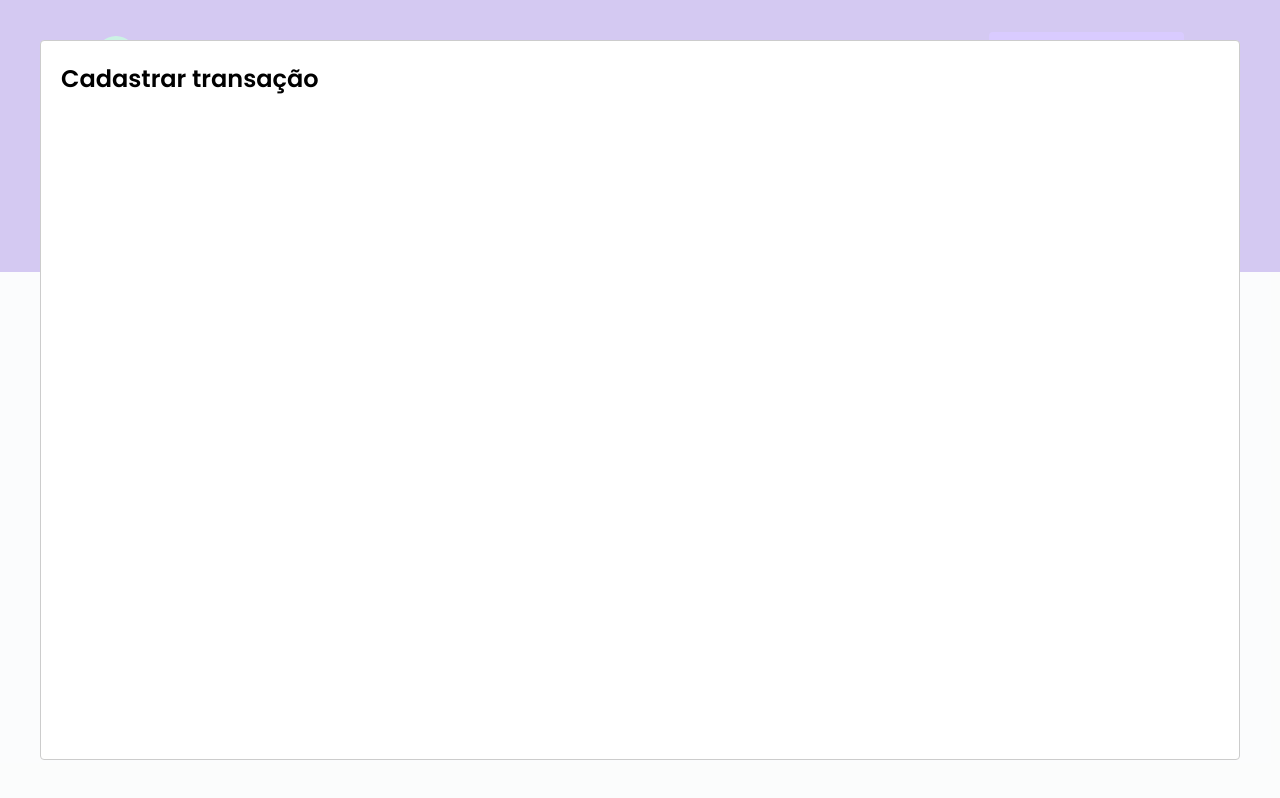
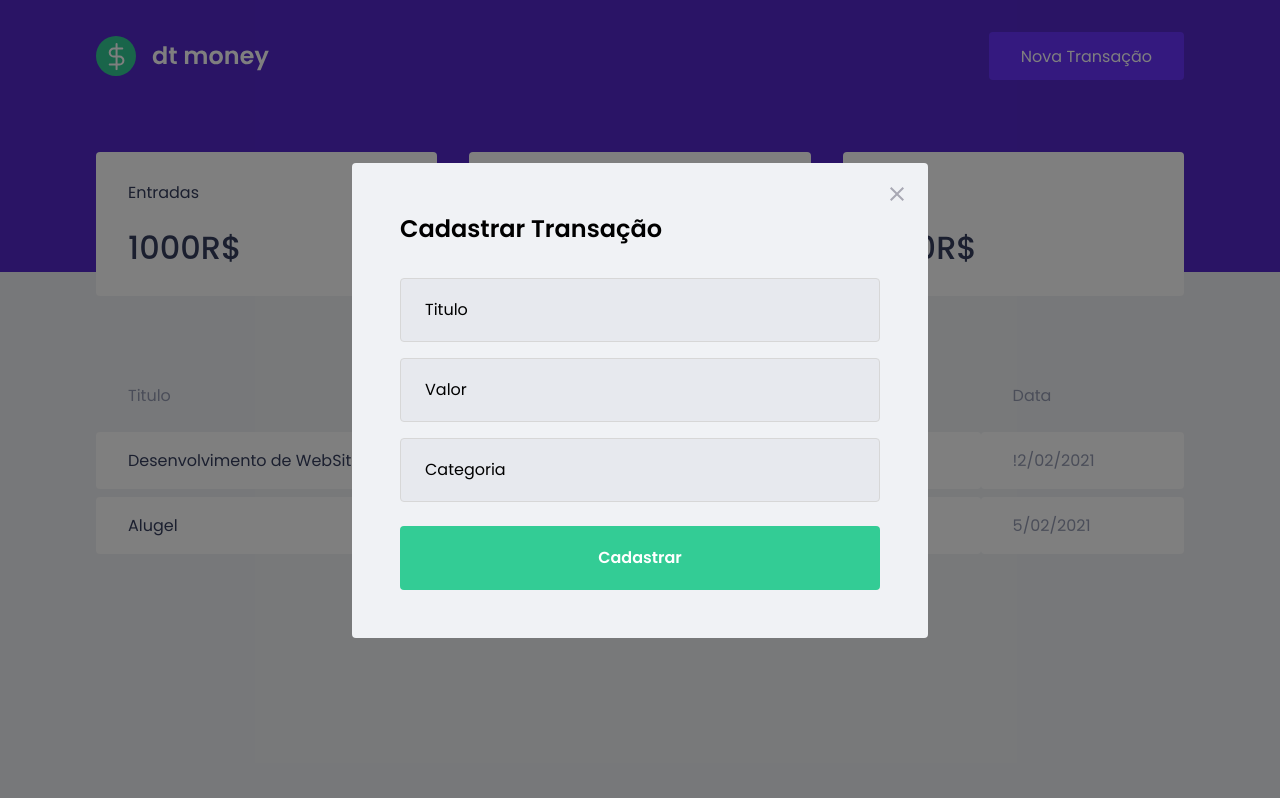
Before and after one commit to FabyoSK/dt-money, a React (Create React App) app: page / in a window 1280 px wide. Both pictures are taken after a click on the button "Nova Transação". Built offline with nearby package versions, Linux system fonts and the light colour scheme; what miragejs would draw is missing.

Commit message:
Feat: add form to model comp

```diff
--- a/src/App.tsx
+++ b/src/App.tsx
@@ -1,8 +1,8 @@
 import { useState } from "react";
-import Modal from "react-modal";
 
 import { Dashboard } from "./components/Dashboard";
 import { Header } from "./components/Header";
+import { NewTransactionModal } from "./components/NewTransctionModal";
 import { GlobalStyle } from "./styles/GlobalStyle";
 
 export function App() {
@@ -22,15 +22,12 @@
     <>
       <Header onOpenNewTransactionModal={handleOpenNewTransactionModal} />
 
-      <Modal
+      <Dashboard />
+
+      <NewTransactionModal
         isOpen={isNewTransactionModalOpen}
         onRequestClose={handleCloseNewTransactionModal}
-      >
-        <h2>Cadastrar transação</h2>
-      </Modal>
-
-      <Dashboard />
-
+      />
       <GlobalStyle />
     </>
   );
--- /dev/null
+++ b/src/components/NewTransctionModal/index.tsx
@@ -0,0 +1,43 @@
+import Modal from "react-modal";
+import { Container } from "./style";
+
+import closeImg from "../../assets/close.svg";
+import incomeImg from "../../assets/income.svg";
+import outcomeImg from "../../assets/outcome.svg";
+
+interface NewTransactionModelProps {
+  isOpen: boolean;
+  onRequestClose: () => void;
+}
+Modal.setAppElement("#root");
+
+export function NewTransactionModal({
+  isOpen,
+  onRequestClose,
+}: NewTransactionModelProps) {
+  return (
+    <>
+      <Modal
+        isOpen={isOpen}
+        onRequestClose={onRequestClose}
+        overlayClassName="react-modal-overlay"
+        className="react-modal-content"
+      >
+        <button
+          type="button"
+          onClick={onRequestClose}
+          className="react-modal-close"
+        >
+          <img src={closeImg} alt="Fechar modal" />
+        </button>
+        <Container>
+          <h2>Cadastrar Transação</h2>
+          <input placeholder="Titulo" />
+          <input type="number" placeholder="Valor" />
+          <input placeholder="Categoria" />
+          <button type="submit">Cadastrar</button>
+        </Container>
+      </Modal>
+    </>
+  );
+}
--- /dev/null
+++ b/src/components/NewTransctionModal/style.ts
@@ -0,0 +1,41 @@
+import styled from "styled-components";
+
+export const Container = styled.form`
+  h2 {
+    color: var(--title);
+    font-size: 1.5rem;
+    margin-bottom: 2rem;
+  }
+  input {
+    width: 100%;
+    padding: 0 1.5rem;
+    height: 4rem;
+    border-radius: 0.25rem;
+    border: 1px solid #d7d7d7;
+    background: #e7e9ee;
+    font-weight: 400;
+    font-size: 1rem;
+    &::placeholder {
+      color: var(--text);
+    }
+    & + input {
+      margin-top: 1rem;
+    }
+  }
+  button[type="submit"] {
+    width: 100%;
+    padding: 0 1.5rem;
+    height: 4rem;
+    background: var(--green);
+    color: #ffffff;
+    border-radius: 0.25rem;
+    border: 0;
+    font-size: 1rem;
+    margin-top: 1.5rem;
+    font-weight: 600;
+    transition: filter 0.2s ease;
+    &:hover {
+      filter: brightness(0.9);
+    }
+  }
+`;
--- a/src/styles/GlobalStyle.ts
+++ b/src/styles/GlobalStyle.ts
@@ -47,4 +47,33 @@
     opacity: 0.5;
     cursor: not-allowed;
   }
+  .react-modal-overlay {
+    background: rgba(0, 0, 0, 0.5);
+    position: fixed;
+    top: 0;
+    bottom: 0;
+    right: 0;
+    left: 0;
+    display: flex;
+    align-items: center;
+    justify-content: center;
+  }
+  .react-modal-content {
+    width: 100%;
+    max-width: 576px;
+    background: var(--background);
+    padding: 3rem;
+    position: relative;
+    border-radius: 0.25rem;
+  }
+  .react-modal-close {
+    position: absolute;
+    right: 1.5rem;
+    top: 1.5rem;
+    border: 0;
+    background: transparent;
+    transition: filter 0.2s ease;
+    &:hover {
+      filter: brightness(0.8)
+    }}
 `;
```
